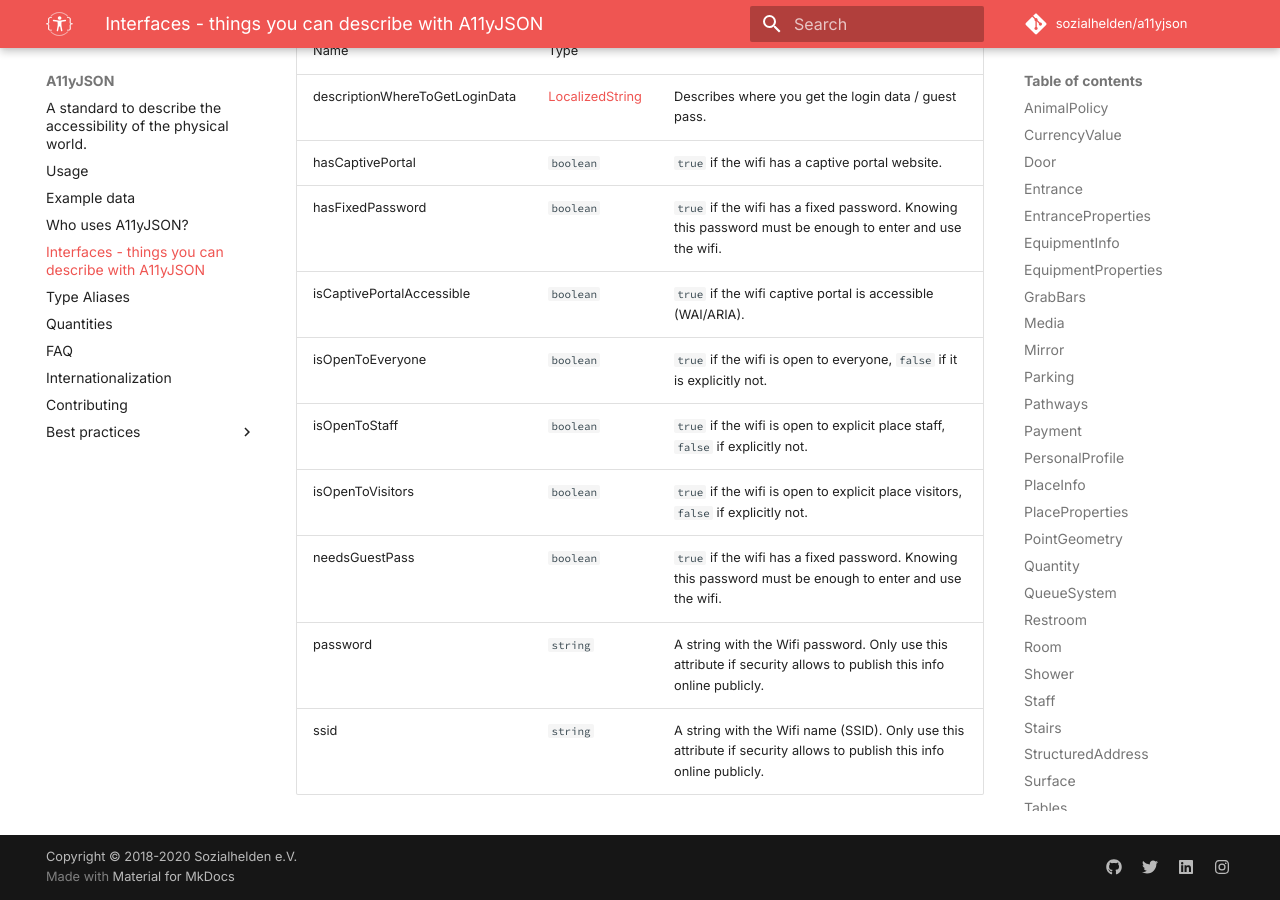
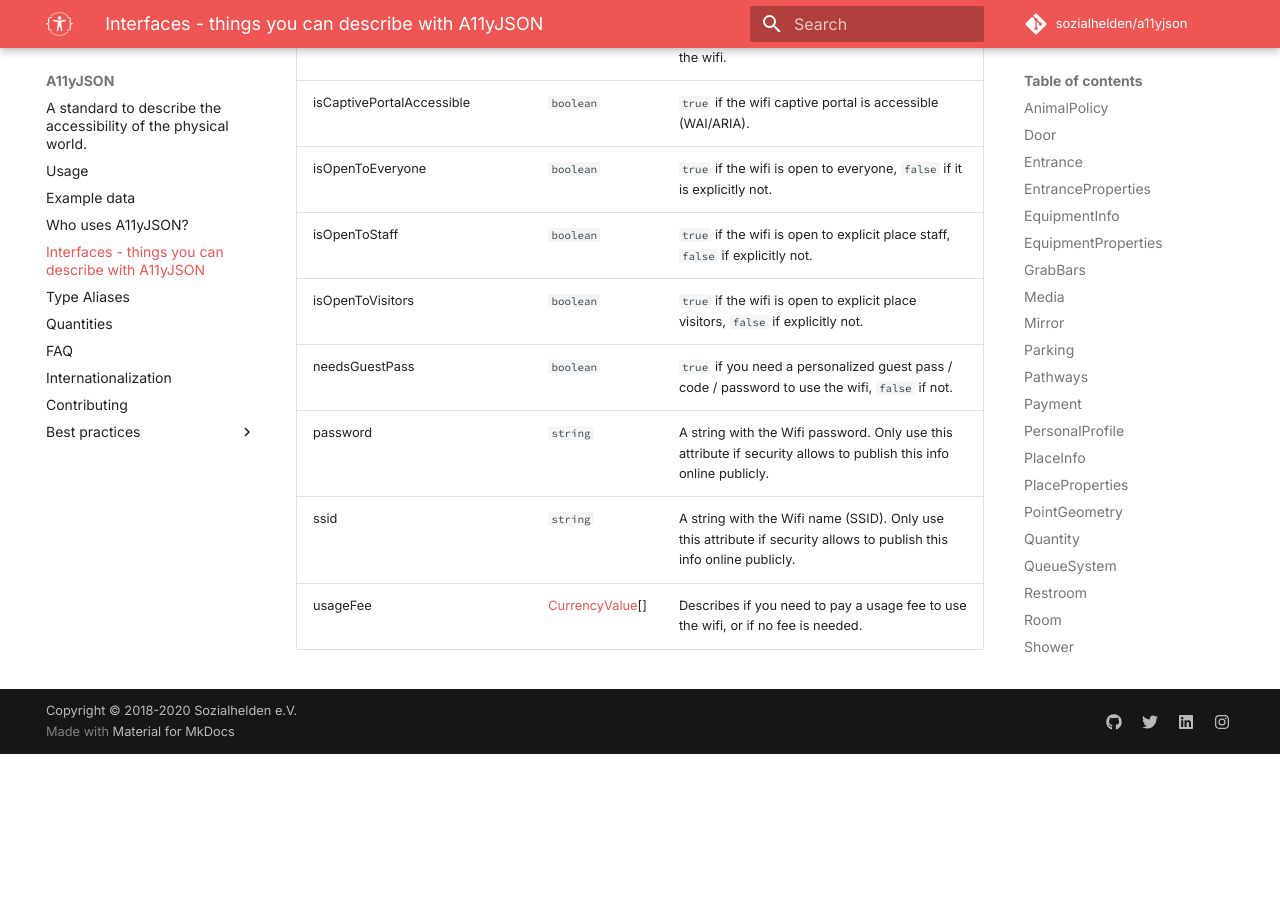
Before and after one commit to sozialhelden/a11yjson, an MkDocs documentation site: the page built from docs/3-interfaces.md, in a window 1280 px wide and 900 px high, scrolled down 31621 px. Built offline with MkDocs 1.6.1 and Material for MkDocs 9.7.7, drawn with Linux system fonts in a browser that asks for light colours; comment, search, counter and statistics services are not loaded; after the commit the page ends 32375 px from its top, so only the background shows below that; some of the changed text lies outside the part shown.

Commit message:
Update docs

```diff
--- a/docs/3-interfaces.md
+++ b/docs/3-interfaces.md
@@ -437,7 +430,9 @@ unknown.</p>
 </td></tr><tr><td>signIcons</td><td><code>"allGender"</code>&nbsp;|&nbsp;<code>"female"</code>&nbsp;|&nbsp;<code>"male"</code>&nbsp;|&nbsp;<code>"personInWheelchair"</code>&nbsp;|&nbsp;<code>"changingTable"</code>&nbsp;|&nbsp;<code>"baby"</code>&nbsp;|&nbsp;<code>"family"</code>&nbsp;|&nbsp;<code>"urinal"</code>&nbsp;|&nbsp;<code>"washBasin"</code>&nbsp;|&nbsp;<code>"toiletBowl"</code>[]</td><td><p>Visible icons on the restroom’s sign</p>
 </td></tr><tr><td>toilet</td><td><a href="#Toilet">Toilet</a></td><td><p>Object describing a toilet inside the restroom, if existing.</p>
 </td></tr><tr><td>turningSpaceInside</td><td><a href="#Length">Length</a></td><td><p>How wide is the space inside that is usable for turning?</p>
-</td></tr><tr><td>usageFee</td><td><a href="#CurrencyValue">CurrencyValue</a></td><td></td></tr><tr><td>washBasin</td><td><a href="#WashBasin">WashBasin</a></td><td><p>Object describing a wash basin belonging to this restroom. It can be outside of the restroom.</p>
+</td></tr><tr><td>usageFee</td><td><a href="#CurrencyValue">CurrencyValue</a>[]</td><td><p>Defines how much you have to pay to use this restroom. There might be multiple fee amounts,
+e.g. for different access types or usage times.</p>
+</td></tr><tr><td>washBasin</td><td><a href="#WashBasin">WashBasin</a></td><td><p>Object describing a wash basin belonging to this restroom. It can be outside of the restroom.</p>
 </td></tr></table>
 
 
@@ -623,10 +618,10 @@ the wifi.</p>
 </td></tr><tr><td>isOpenToEveryone</td><td><code>boolean</code></td><td><p><code>true</code> if the wifi is open to everyone, <code>false</code> if it is explicitly not.</p>
 </td></tr><tr><td>isOpenToStaff</td><td><code>boolean</code></td><td><p><code>true</code> if the wifi is open to explicit place staff, <code>false</code> if explicitly not.</p>
 </td></tr><tr><td>isOpenToVisitors</td><td><code>boolean</code></td><td><p><code>true</code> if the wifi is open to explicit place visitors, <code>false</code> if explicitly not.</p>
-</td></tr><tr><td>needsGuestPass</td><td><code>boolean</code></td><td><p><code>true</code> if the wifi has a fixed password. Knowing this password must be enough to enter and use
-the wifi.</p>
+</td></tr><tr><td>needsGuestPass</td><td><code>boolean</code></td><td><p><code>true</code> if you need a personalized guest pass / code / password to use the wifi, <code>false</code> if not.</p>
 </td></tr><tr><td>password</td><td><code>string</code></td><td><p>A string with the Wifi password. Only use this attribute if security allows to publish this
 info online publicly.</p>
 </td></tr><tr><td>ssid</td><td><code>string</code></td><td><p>A string with the Wifi name (SSID). Only use this attribute if security allows to publish this
 info online publicly.</p>
+</td></tr><tr><td>usageFee</td><td><a href="#CurrencyValue">CurrencyValue</a>[]</td><td><p>Describes if you need to pay a usage fee to use the wifi, or if no fee is needed.</p>
 </td></tr></table>
```
Also changed, not shown: other parts of docs/3-interfaces.md (+0 -7 lines).
